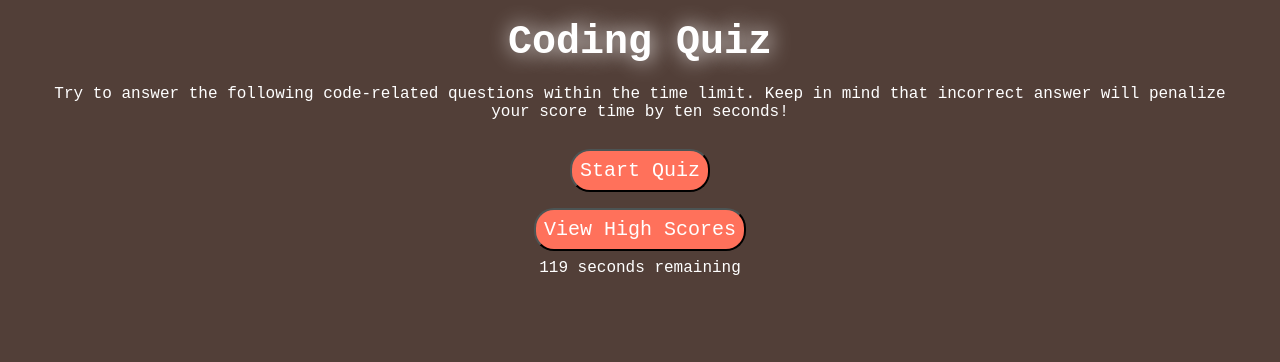
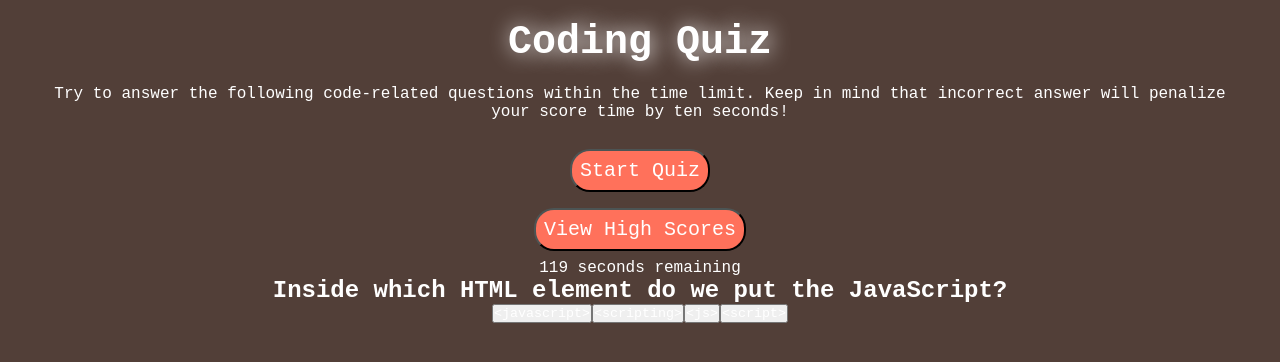
Before and after one commit to Laforge83/Code-Quiz, a plain HTML site: page index.html in a window 1280 px wide. Both pictures are taken after a click on the button "Start Quiz". Drawn offline with Linux system fonts and the light colour scheme.

Commit message:
added function to display question

```diff
--- a/Assets/questions.js
+++ b/Assets/questions.js
@@ -8,8 +8,8 @@ var questionBank = [
     },
     {
         question: "What is the correct way to write a JavaScript array?",
-        selection: ["var colors = ['red', "green", "blue"]", "var colors = (1:"red", 2:"green", 3:"blue")", "var colors = "red", "green", "blue"", "var colors = 1 = ("red"), 2 = ("green"), 3 = ("blue")"],
-        answer: "var colors = ["red", "green", "blue"]"
+        selection: ["var colors = ['red', 'green', 'blue']", "var colors = (1:'red', 2:'green', 3:'blue')", "var colors = 'red', 'green', 'blue'", "var colors = 1 = ('red'), 2 = ('green'), 3 = ('blue')"],
+        answer: "var colors = ['red', 'green', 'blue']"
     },
     {
         question: "What does CSS stand for?",
--- a/Assets/script.js
+++ b/Assets/script.js
@@ -5,8 +5,9 @@ var timeInterval;
 var startBtn = document.getElementById("startBtn")
 var level = 0
 
-startBtn.addEventListener("click", function(){
+startBtn.addEventListener("click", function () {
   countdown();
+  displayQuestion();
 })
 
 
@@ -27,7 +28,19 @@ function countdown() {
   }, 1000);
 }
 
-function displayQuestion (){
-var questionEl = document.getElementById("question")
-questionEl.textContent=questionBank[level].question
+function displayQuestion() {
+  var questionEl = document.getElementById("question")
+  questionEl.textContent = questionBank[level].question
+for (let i = 0; i < questionBank[level].selection.length; i++) {
+  const element = questionBank[level].selection[i];
+  var btn = document.createElement("button");
+  btn.textContent = element
+  btn.onclick = answer;
+  document.getElementById("answer").append(btn)
 }
+
+}
+
+function answer() {
+  console.log("button click");
+}
--- a/index.html
+++ b/index.html
@@ -18,6 +18,8 @@
     <button id="highScoreBtn" type="button" class="btn">View High Scores</button>
     <div id="countdown"></div >
       <h2 id="question"></h2>
+      <div id="answer"></div>
+
 
   </header>
 
```
